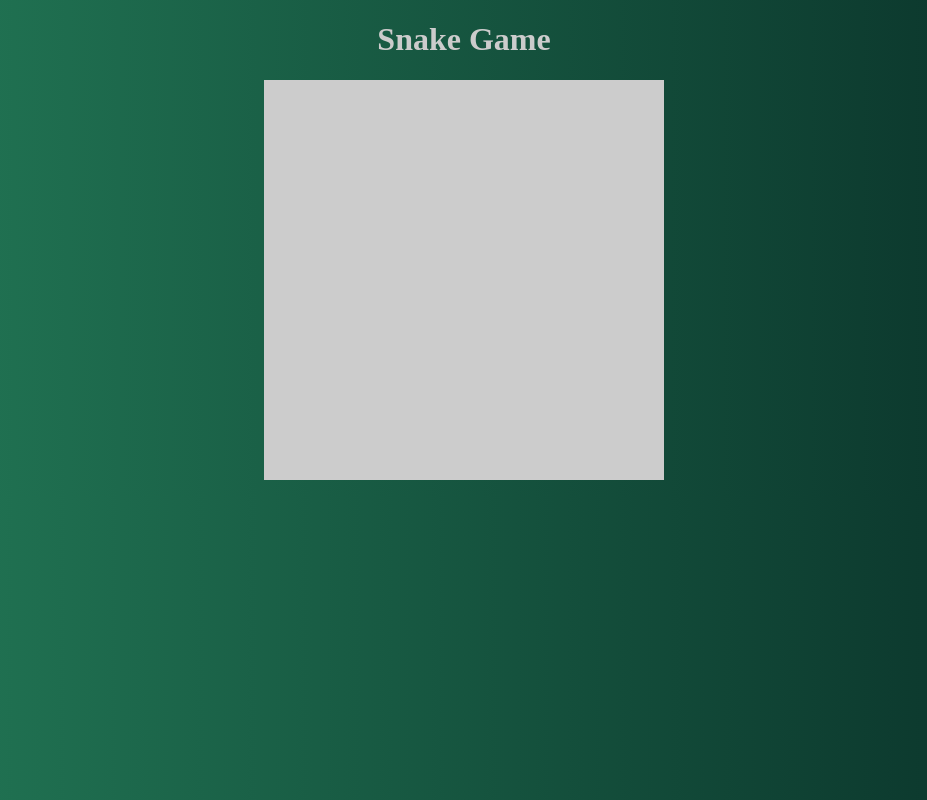
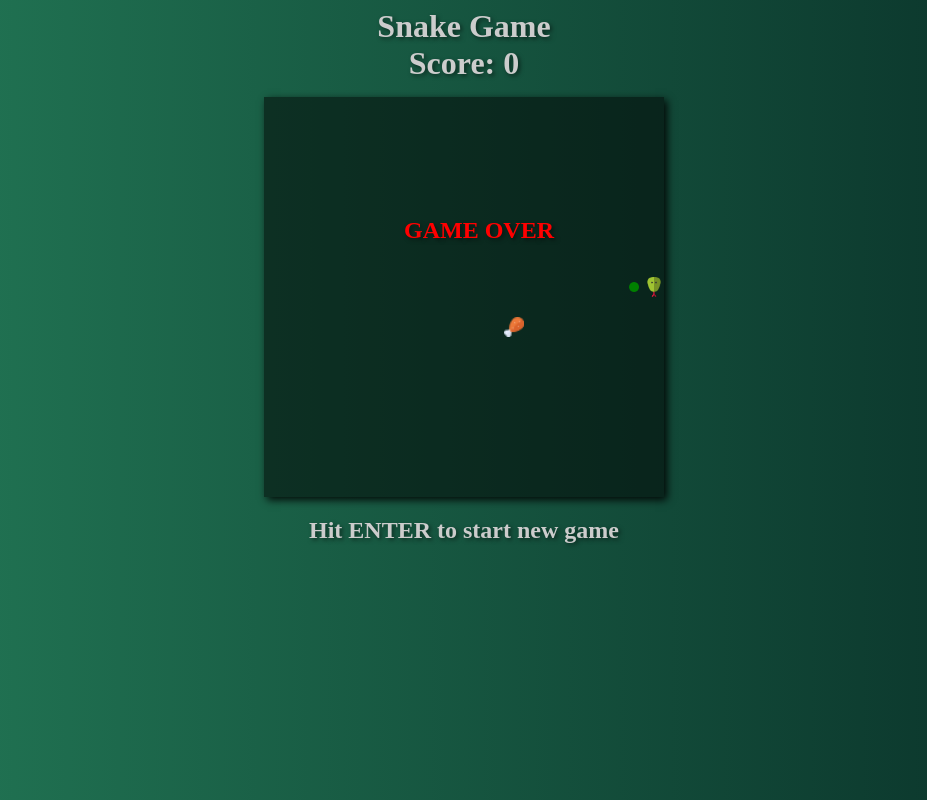
Before and after one commit to kotlyarchuk/snake-game, a plain HTML site: page index.html in a window 1280 px wide. Shown: the whole page, without its empty margins (176-1103 px from the left). Drawn offline with nearby package versions, Linux system fonts and the light colour scheme; a web font is replaced by a local one.

Commit message:
v2.0
Minor improvements on snake movement, new snake design, added food and
snake growth, added score

```diff
--- a/assets/css/style.css
+++ b/assets/css/style.css
@@ -1,3 +1,8 @@
+h1 {
+  margin: 0;
+  padding: 0;
+}
+
 * {
   box-sizing: border-box;
   text-align: center;
@@ -16,14 +21,22 @@ div {
   padding: 0;
 }
 
-h1 {
+.title, .score-title {
   color: #ccc;
+  text-shadow: 2px 2px 4px rgba(0,0,0,0.5);
 }
 
+
 .field-block {
-  background: #ccc;
+  background: rgba(0,0,0,0.5);
   width: 20px;
   height: 20px;
+}
+
+.wrapper {
+  position: relative;
+  max-width: 400px;
+  margin: 15px auto;
 }
 
 .container {
@@ -31,8 +44,42 @@ h1 {
   display: flex;
   flex-wrap: wrap;
   max-width: 400px;
+  z-index: 1;
+  box-shadow: 3px 3px 8px rgba(0,0,0,0.9);
+}
+
+.gameover {
+  z-index: 50;
+  position: absolute;
+  top: 100px;
+  left: 140px;
+  color: red;
+  text-shadow: 2px 2px 4px rgba(0,0,0,0.5);
+}
+
+.newgame {
+  color: #ccc;
+  text-shadow: 2px 2px 4px rgba(0,0,0,0.5);
+}
+
+.newgame:hover {
+  cursor: pointer;
+  background: rgba(0,0,0,0.3);
 }
 
 .toggled {
-  background: red;
+  background-image: url("../img/circle.png");
+  background-size: 10px;
+  background-repeat: no-repeat;
+  background-position: center;
 }
+
+.snake {
+  background-image: url("../img/snake.png");
+  background-size: cover;
+}
+
+.food {
+  background-image: url("../img/food.png");
+  background-size: cover;
+}
--- a/assets/js/app.js
+++ b/assets/js/app.js
@@ -1,61 +1,103 @@
 $(document).ready(function(){
-  container = $(".container");
+  //creating divs for game field
+  $(".gameover").hide();
+  gameField = [[]];
+  for (var i = 0; i < 20; i++) {
+    gameField[i] = [];
+    for (var j = 0; j < 20; j++) {
+      gameField[i][j] =  "<div class='field-block' x="+i+" y="+j+"></div>";
+    }
+  }
+
+  //game variables
+  gameOver = false;
+  turn = 1;
+  score = 0;
+  scoreCount = 0;
+
+  //snake Object
+  snake = {
+    direction: "r",
+    position: [9,9],
+    coords: [[]],
+    length: 1
+  };
+
+  //start game conditions
   renderField(gameField);
-  // $("div[x=9][y=9]").text("O") ;
+  startTimer();
+  createFood();
 
+  //process key presses
   $(document).on("keydown", function(e){
     if (e.key === "ArrowUp"){
-      if (snake.direction != "u"){
+      if (snake.direction != "u" && snake.direction != "d"){
         snake.direction = "u";
       }
     }
 
     if (e.key === "ArrowDown"){
-      if (snake.direction != "d"){
+      if (snake.direction != "d" && snake.direction != "u"){
         snake.direction = "d";
       }
     }
 
     if (e.key === "ArrowLeft"){
-      if (snake.direction != "l"){
+      if (snake.direction != "l" && snake.direction != "r"){
         snake.direction = "l";
       }
     }
 
     if (e.key === "ArrowRight"){
-      if (snake.direction != "r"){
+      if (snake.direction != "r" && snake.direction != "l"){
         snake.direction = "r";
       }
     }
 
+    if (e.key === "Enter"){
+      startNewGame();
+    }
   });
-
-  time = window.setInterval(makeTurn, 100);
-
 });
-
-var gameField = [[]];
-
-for (var i = 0; i < 20; i++) {
-  gameField[i] = [];
-  for (var j = 0; j < 20; j++) {
-    gameField[i][j] =  "<div class='field-block' x="+i+" y="+j+"></div>";
-  }
-}
 
 
 
+// ********************************
+//           FUNCTIONS
+// ********************************
 
-var snake = {
-  direction: "r",
-  position: [9,9],
-  coords: [[9,9]],
-  length: 4
-};
+function createFood(){
+  foodX = random(19);
+  foodY = random(19);
+  $("div[x="+foodX+"][y="+foodY+"]").addClass("food");
+}
 
+function random(num){
+  return Math.ceil( Math.random()*num );
+}
+
+function startNewGame(){
+  $(".gameover").hide();
+  clearInterval(time);
+  snake.direction = "r";
+  snake.position = [9,9];
+  snake.coords = [[]];
+  snake.length = 1;
+  gameOver = false;
+  startTimer();
+  turn = 1;
+  score = 0;
+  scoreCount = 0;
+  refreshScore();
+}
+
+function startTimer(){
+  time = window.setInterval(makeTurn, 100);
+}
 
 function renderField(gameField){
-  $(".container").empty();
+  container = $(".container");
+  container.empty();
   for (var i = 0; i < gameField.length; i++) {
     for (var j = 0; j < gameField[i].length; j++) {
       container.append( gameField[i][j] );
@@ -64,28 +106,74 @@ function renderField(gameField){
 }
 
 function makeTurn(){
-  var currentX = snake.position[0];
-  var currentY = snake.position[1];
-  var pos = [currentX, currentY];
-  snake.coords.push( pos );
-  if(snake.direction === "u"){
-    snake.position[0] -= 1;
+  if(!gameOver){
+    var currentX = snake.position[0];
+    var currentY = snake.position[1];
+    var pos = [currentX, currentY];
+    if ( !snake.coords.includes(pos) ){
+      snake.coords.push( pos );
+    }
+    renderSnake();
+    turn += 1;
+    if(snake.direction === "u"){
+      snake.position[0] -= 1;
+    }
+    if(snake.direction === "d"){
+      snake.position[0] += 1;
+    }
+    if(snake.direction === "l"){
+      snake.position[1] -= 1;
+    }
+    if(snake.direction === "r"){
+      snake.position[1] += 1;
+    }
+    if( snake.position[0] < 0 || snake.position[0] > 19 || snake.position[1] < 0 || snake.position[1] > 19 ){
+      gameOver = true;
+    }
+  } else{
+    clearInterval(time);
+    $(".gameover").show();
   }
-  if(snake.direction === "d"){
-    snake.position[0] += 1;
-  }
-  if(snake.direction === "l"){
-    snake.position[1] -= 1;
-  }
-  if(snake.direction === "r"){
-    snake.position[1] += 1;
-  }
-  renderSnake();
+
 }
 
 function renderSnake(){
+  //remove snake from field
   $(".container>div").removeClass("toggled");
-  for (var i = snake.coords.length-1, j = 0; i > 0, j < snake.length ; i--, j++) {
-    $("div[x="+snake.coords[i][0]+"][y="+snake.coords[i][1]+"]").first().addClass("toggled");
+  $(".container>div").removeClass("snake");
+
+  //snake head
+  $("div[x="+snake.position[0]+"][y="+snake.position[1]+"]").addClass("snake");
+  //snake body
+    for (var i = snake.coords.length-2, j = 0; i > 0, j < snake.length ; i--, j++) {
+      $("div[x="+snake.coords[i][0]+"][y="+snake.coords[i][1]+"]").first().addClass("toggled");
+    }
+
+  //if head meets body = gameover
+  if(turn > 5) {
+    for (var i = snake.coords.length-2; i > 0; i--) {
+      if( snake.coords[i][0] === snake.position[0] && snake.coords[i][1] === snake.position[1] ){
+        clearInterval(time);
+        $(".gameover").show();
+      }
+    }
   }
+
+  //food interaction
+  if(snake.position[0] === foodX && snake.position[1] === foodY){
+    $(".container>div").removeClass("food");
+    snake.length +=1 ;
+    scoreCount += 1;
+    score += scoreCount*5;
+    refreshScore();
+    createFood();
+  }
+
+  //delete old coords
+  snake.coords = snake.coords.slice(-snake.length);
 }
+
+
+function refreshScore(){
+  $(".score").text(score);
+}
--- a/index.html
+++ b/index.html
@@ -15,7 +15,15 @@
   <title>Snake</title>
 </head>
 <body>
-  <h1>Snake Game</h1>
-  <div class="container"></div>
+  <h1 class="title">Snake Game</h1>
+  <h1 class="score-title">Score: <span class="score">0</span></h1>
+  <div class="wrapper">
+    <div class="container">
+
+    </div>
+    <h2 class="gameover">GAME OVER</h2>
+    <h2 class="newgame">Hit ENTER to start new game</h2>
+  </div>
+
 </body>
 </html>
```
Also changed, not shown: assets/css/flaticon.css (added, +32 -0 lines), assets/css/Flaticon.svg (added), assets/img/circle.png (added), assets/img/food.png (added), assets/img/snake.png (added).
